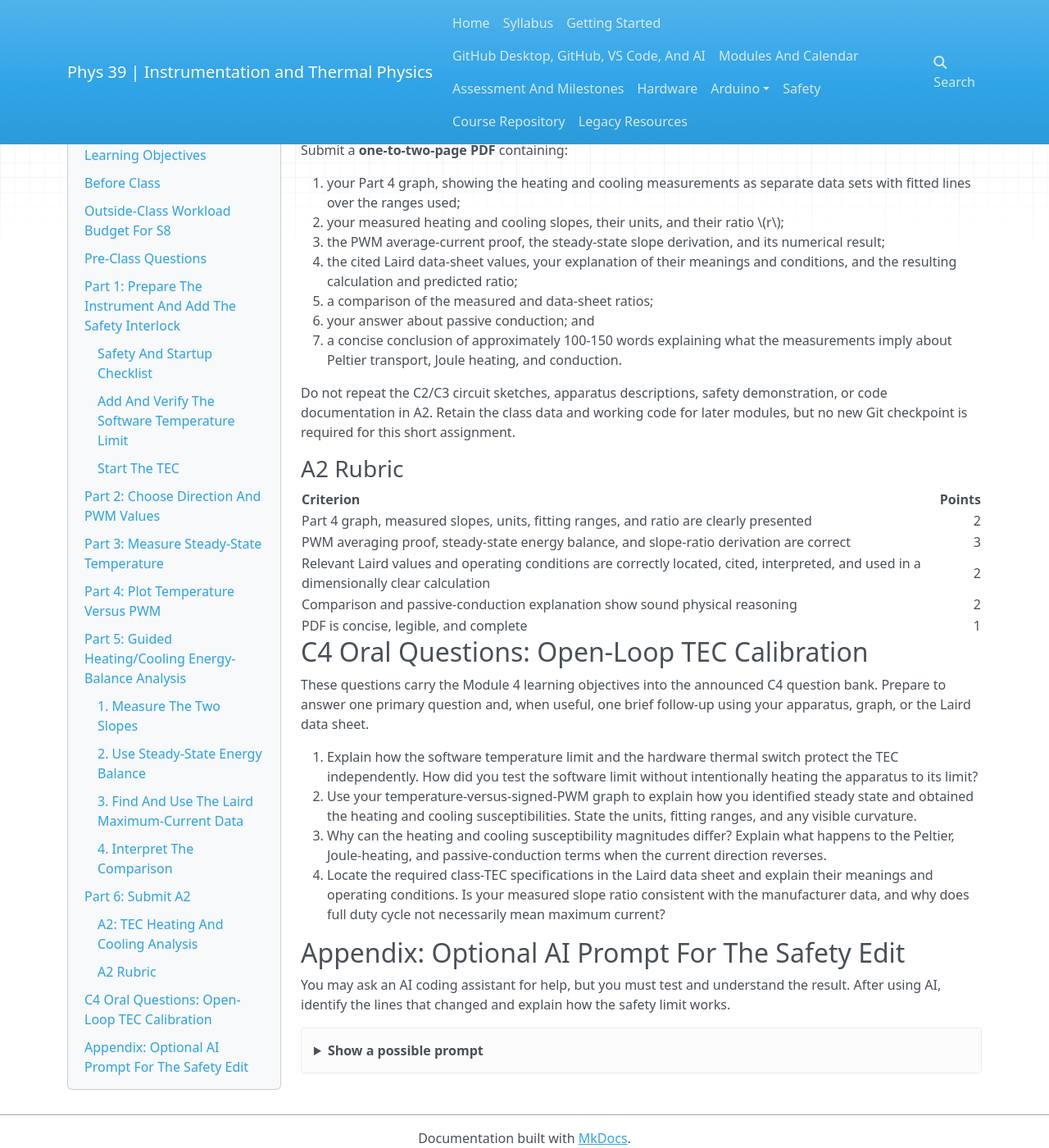
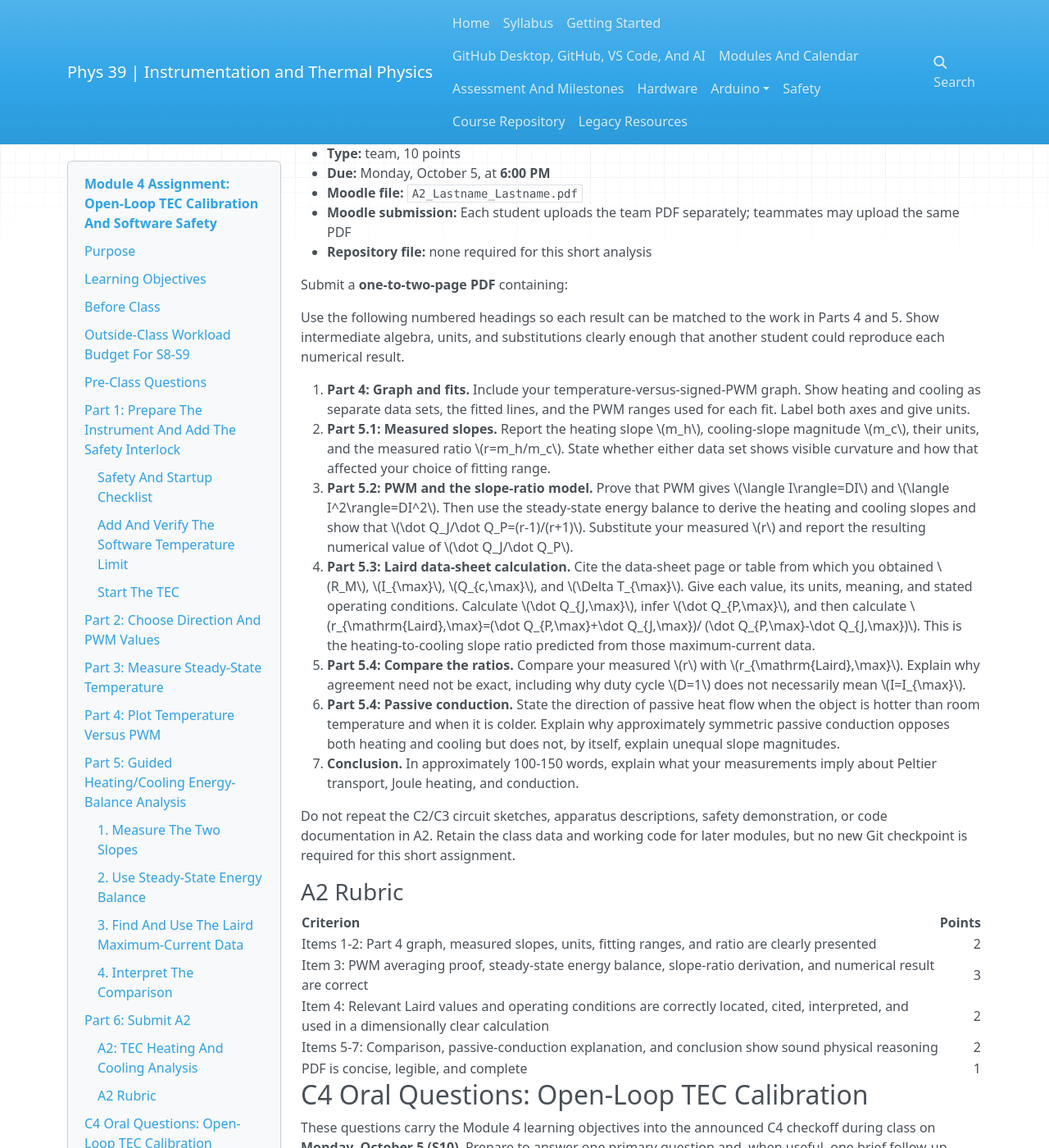
Before and after one commit to SethFraden/Phys39F26-course, an MkDocs documentation site: the page built from course/labs/lab-04/index.md, in a window 1280 px wide and 1400 px high, scrolled down 7360 px. Shown: the whole window at 82% size. Built offline with MkDocs 1.6.1, drawn with Linux system fonts in a browser that asks for light colours; nearby versions of some CDN libraries; a script that is not in the unit is left out; some of the changed text lies outside the part shown.

Commit message:
Clarify Module 4 A2 deliverables

```diff
--- a/course/labs/lab-04/index.md
+++ b/course/labs/lab-04/index.md
@@ -19,6 +19,12 @@ By the end of this module, you should be able to:
 - extract relevant manufacturer specifications from a data sheet and evaluate
   whether experimental measurements are consistent with them.
 
+!!! important "C4 and A2 deadlines"
+    Complete the **C4 open-loop TEC calibration checkoff in class on Monday,
+    October 5 (S10)**. The Moodle `C4 Team Checkoff` receipt is due by the end
+    of class at **11:55 AM**. The separate A2 team PDF is due the same day at
+    **6:00 PM**.
+
 ## Before Class
 
 1. Review your Module 3 Arduino sketch and Python GUI.
@@ -27,7 +33,7 @@ By the end of this module, you should be able to:
 4. Read the [hardware page section on the thermal safety switch](../../hardware.md#thermal-safety-switch).
 5. Read the [hardware page section on the TEC](../../hardware.md#thermoelectric-cooler).
 
-## Outside-Class Workload Budget For S8
+## Outside-Class Workload Budget For S8-S9
 
 | Work | Planned time |
 | --- | ---: |
@@ -453,16 +459,40 @@ but does not by itself explain unequal slope magnitudes.
 
 Submit a **one-to-two-page PDF** containing:
 
-1. your Part 4 graph, showing the heating and cooling measurements as separate
-   data sets with fitted lines over the ranges used;
-2. your measured heating and cooling slopes, their units, and their ratio $r$;
-3. the PWM average-current proof, the steady-state slope derivation, and its
-   numerical result;
-4. the cited Laird data-sheet values, your explanation of their meanings and
-   conditions, and the resulting calculation and predicted ratio;
-5. a comparison of the measured and data-sheet ratios;
-6. your answer about passive conduction; and
-7. a concise conclusion of approximately 100-150 words explaining what the
+Use the following numbered headings so each result can be matched to the work
+in Parts 4 and 5. Show intermediate algebra, units, and substitutions clearly
+enough that another student could reproduce each numerical result.
+
+1. **Part 4: Graph and fits.** Include your temperature-versus-signed-PWM
+   graph. Show heating and cooling as separate data sets, the fitted lines, and
+   the PWM ranges used for each fit. Label both axes and give units.
+2. **Part 5.1: Measured slopes.** Report the heating slope $m_h$, cooling-slope
+   magnitude $m_c$, their units, and the measured ratio
+   $r=m_h/m_c$. State whether either data set shows visible curvature and how
+   that affected your choice of fitting range.
+3. **Part 5.2: PWM and the slope-ratio model.** Prove that PWM gives
+   $\langle I\rangle=DI$ and $\langle I^2\rangle=DI^2$. Then use the
+   steady-state energy balance to derive the heating and cooling slopes and
+   show that
+   $\dot Q_J/\dot Q_P=(r-1)/(r+1)$. Substitute your measured $r$ and report
+   the resulting numerical value of $\dot Q_J/\dot Q_P$.
+4. **Part 5.3: Laird data-sheet calculation.** Cite the data-sheet page or
+   table from which you obtained $R_M$, $I_{\max}$, $Q_{c,\max}$, and
+   $\Delta T_{\max}$. Give each value, its units, meaning, and stated operating
+   conditions. Calculate $\dot Q_{J,\max}$, infer $\dot Q_{P,\max}$, and then
+   calculate
+   $r_{\mathrm{Laird},\max}=(\dot Q_{P,\max}+\dot Q_{J,\max})/
+   (\dot Q_{P,\max}-\dot Q_{J,\max})$. This is the heating-to-cooling slope
+   ratio predicted from those maximum-current data.
+5. **Part 5.4: Compare the ratios.** Compare your measured $r$ with
+   $r_{\mathrm{Laird},\max}$. Explain why agreement need not be exact,
+   including why duty cycle $D=1$ does not necessarily mean
+   $I=I_{\max}$.
+6. **Part 5.4: Passive conduction.** State the direction of passive heat flow
+   when the object is hotter than room temperature and when it is colder.
+   Explain why approximately symmetric passive conduction opposes both heating
+   and cooling but does not, by itself, explain unequal slope magnitudes.
+7. **Conclusion.** In approximately 100-150 words, explain what your
    measurements imply about Peltier transport, Joule heating, and conduction.
 
 Do not repeat the C2/C3 circuit sketches, apparatus descriptions,
@@ -474,17 +504,19 @@ short assignment.
 
 | Criterion | Points |
 | --- | ---: |
-| Part 4 graph, measured slopes, units, fitting ranges, and ratio are clearly presented | 2 |
-| PWM averaging proof, steady-state energy balance, and slope-ratio derivation are correct | 3 |
-| Relevant Laird values and operating conditions are correctly located, cited, interpreted, and used in a dimensionally clear calculation | 2 |
-| Comparison and passive-conduction explanation show sound physical reasoning | 2 |
+| Items 1-2: Part 4 graph, measured slopes, units, fitting ranges, and ratio are clearly presented | 2 |
+| Item 3: PWM averaging proof, steady-state energy balance, slope-ratio derivation, and numerical result are correct | 3 |
+| Item 4: Relevant Laird values and operating conditions are correctly located, cited, interpreted, and used in a dimensionally clear calculation | 2 |
+| Items 5-7: Comparison, passive-conduction explanation, and conclusion show sound physical reasoning | 2 |
 | PDF is concise, legible, and complete | 1 |
 
 ## C4 Oral Questions: Open-Loop TEC Calibration
 
 These questions carry the Module 4 learning objectives into the announced C4
-question bank. Prepare to answer one primary question and, when useful, one
-brief follow-up using your apparatus, graph, or the Laird data sheet.
+checkoff during class on **Monday, October 5 (S10)**. Prepare to answer one
+primary question and, when useful, one brief follow-up using your apparatus,
+graph, or the Laird data sheet. One team member submits the Moodle
+`C4 Team Checkoff` receipt by **11:55 AM**.
 
 1. Explain how the software temperature limit and the hardware thermal switch
    protect the TEC independently. How did you test the software limit without
```
Also changed, not shown: docs/labs/lab-04/index.html (+50 -18 lines).
